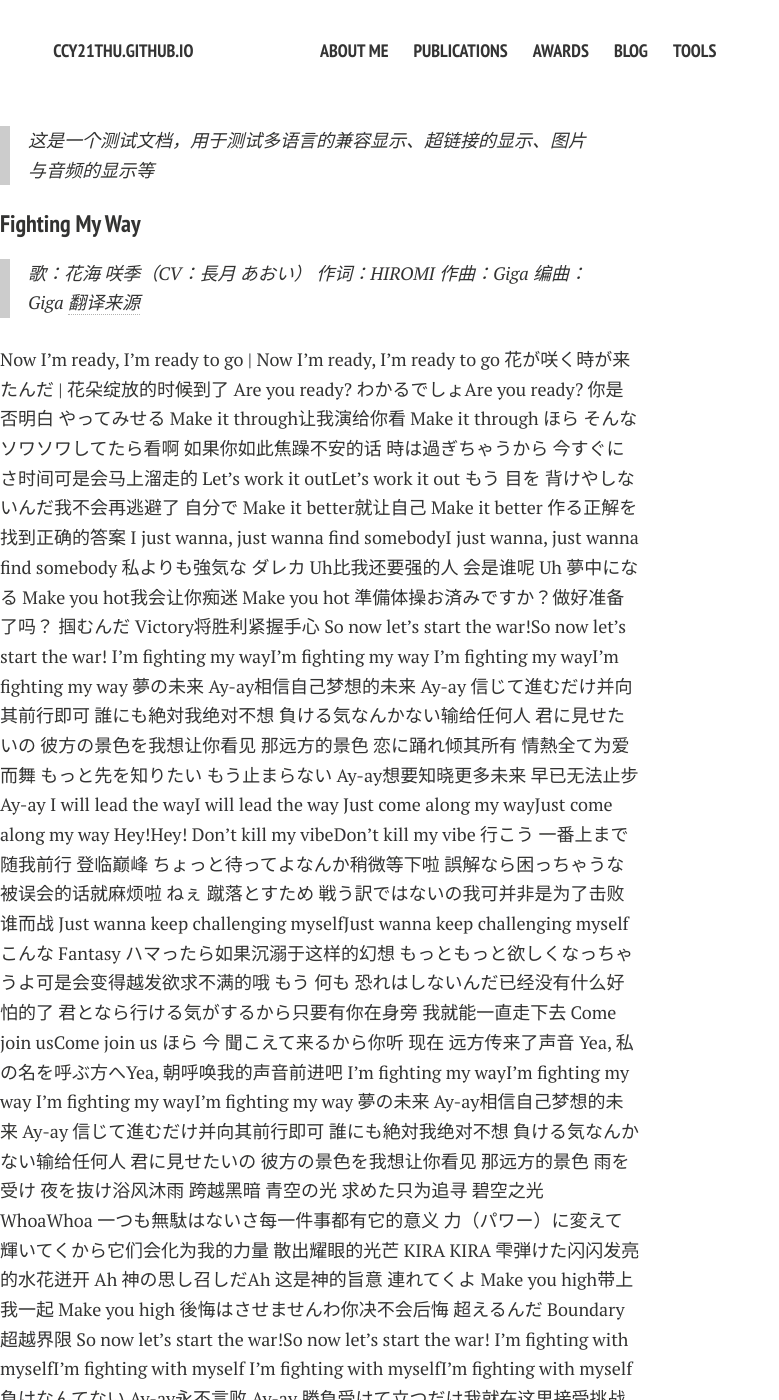
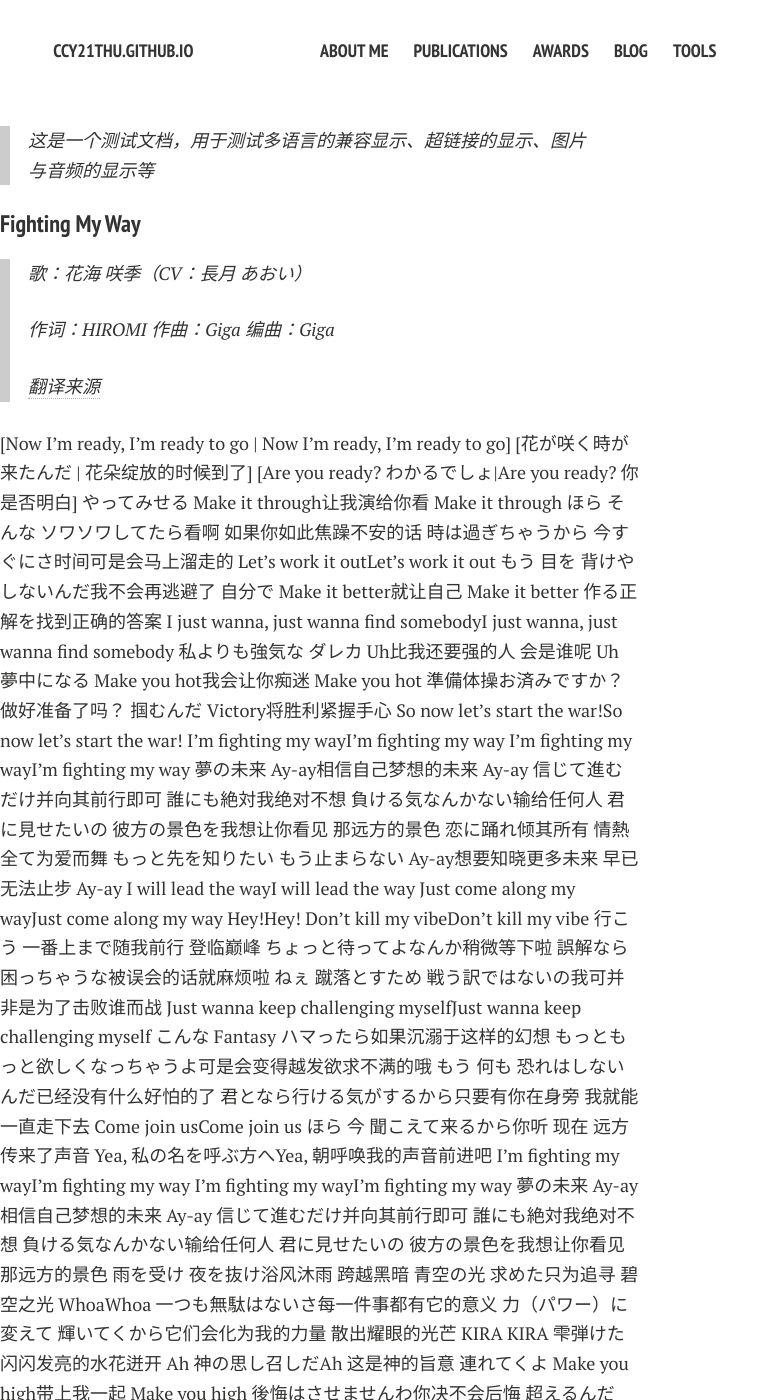
Before and after one commit to ccy23thu/ccy21thu.github.io, a Jekyll site: the page built from _posts/acgn/2024-06-28-FMYTranslation.md, in a window 1280 px wide and 1400 px high. Shown: the whole window, without its empty margins (0-779 px from the left). Built offline with Jekyll 4.4.1, drawn with Linux system fonts in a browser that asks for light colours; nearby versions of some CDN libraries; comment, search, counter and statistics services are not loaded; a style sheet for code colours, icons or effects is not loaded; some of the changed text lies outside the part shown.

Commit message:
Update 2024-06-28-FMYTranslation.md

```diff
--- a/_posts/acgn/2024-06-28-FMYTranslation.md
+++ b/_posts/acgn/2024-06-28-FMYTranslation.md
@@ -8,12 +8,14 @@ categories: acgn
 
 ### Fighting My Way
 > 歌：花海 咲季（CV：長月 あおい）
+>
 > 作词：HIROMI 作曲：Giga 编曲：Giga
+>
 > [翻译来源](https://www.bilibili.com/video/BV1Kr421u7jd)
 
-Now I’m ready, I’m ready to go | Now I'm ready, I'm ready to go
-花が咲く時が来たんだ | 花朵绽放的时候到了
-Are you ready? わかるでしょAre you ready? 你是否明白
+[Now I’m ready, I’m ready to go | Now I'm ready, I'm ready to go]
+[花が咲く時が来たんだ | 花朵绽放的时候到了]
+[Are you ready? わかるでしょ|Are you ready? 你是否明白]
 やってみせる Make it through让我演给你看 Make it through
 ほら そんな ソワソワしてたら看啊 如果你如此焦躁不安的话
 時は過ぎちゃうから 今すぐにさ时间可是会马上溜走的
```
